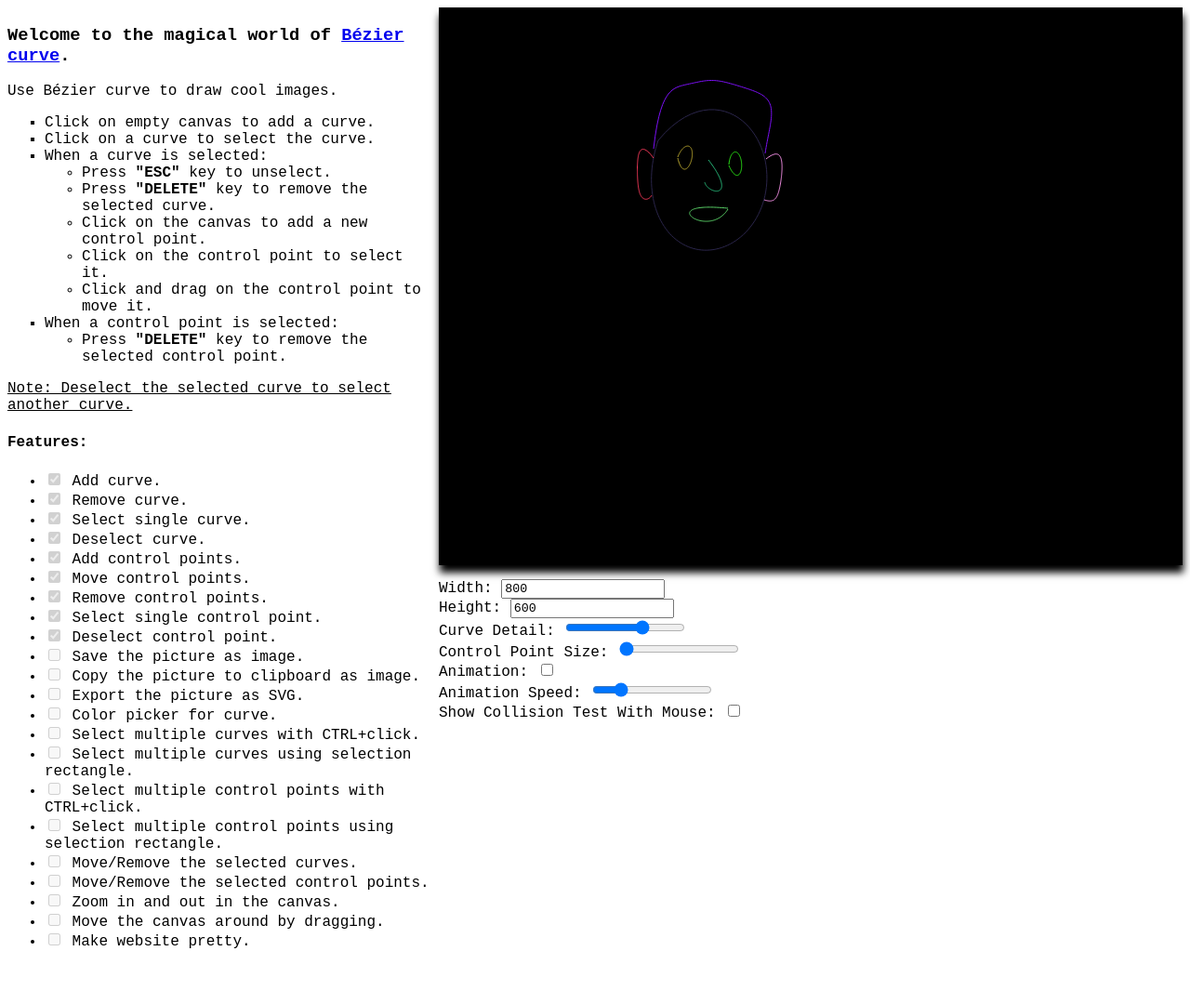
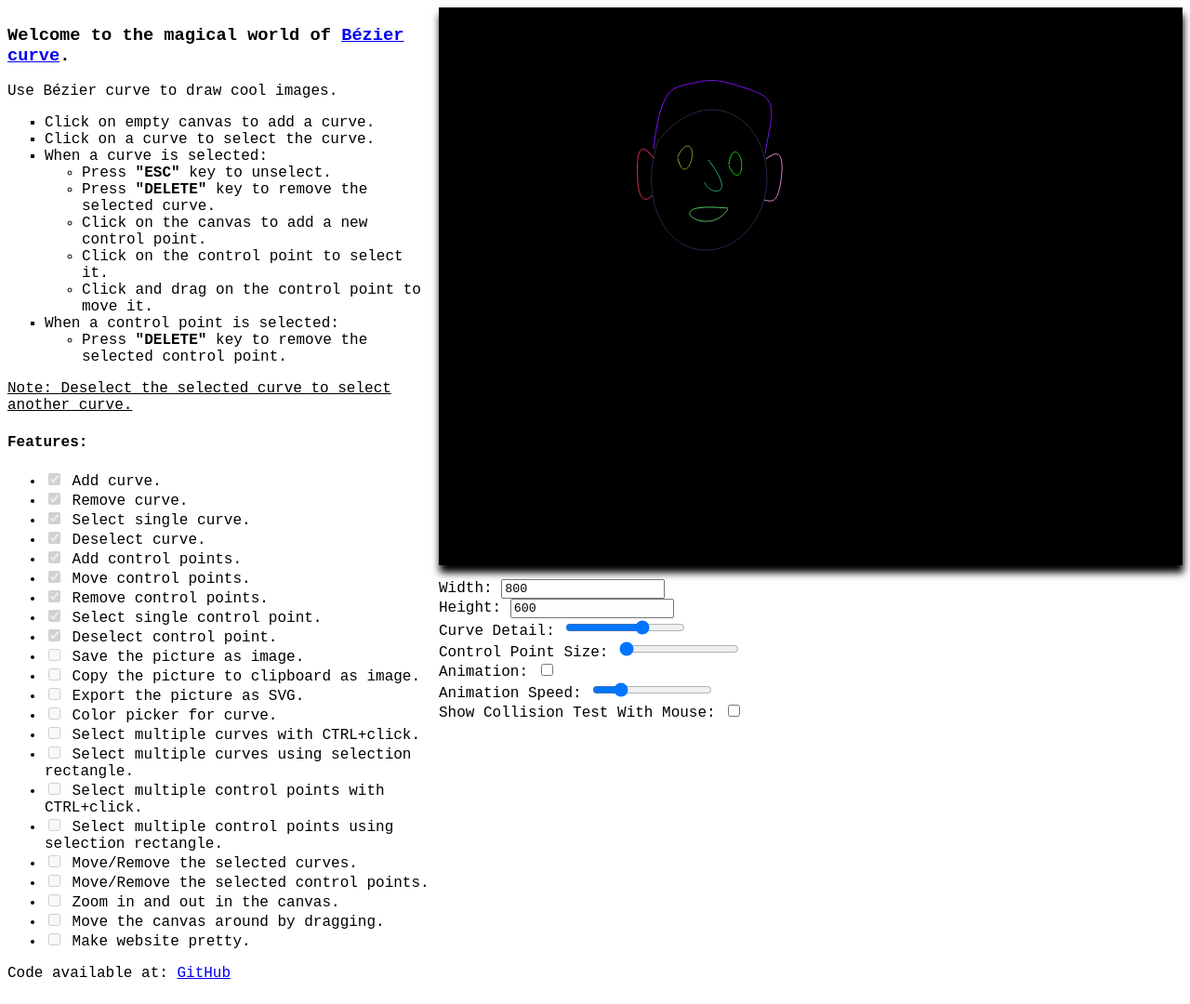
Before and after one commit to silwalanish/bezier-curve, a plain HTML site: page index.html in a window 1280 px wide. Shown: the whole page at 93% size. Before the commit the page ends 1046 px from the top, so only its background shows below. Drawn offline with Linux system fonts and the light colour scheme.

```diff
--- a/index.html
+++ b/index.html
@@ -63,6 +63,8 @@
         <li><input type='checkbox' disabled> Move the canvas around by dragging.</li>
         <li><input type='checkbox' disabled> Make website pretty.</li>
       </ul>
+
+      <p>Code available at: <a href="https://github.com/silwalanish/bezier-curve" target="blank">GitHub</a></p>
     </div>
     <div class="canvas-cont" id="visualization"></div>
   </div>
```
Also changed, not shown: images/sample-1.png (added), 2 other files.
